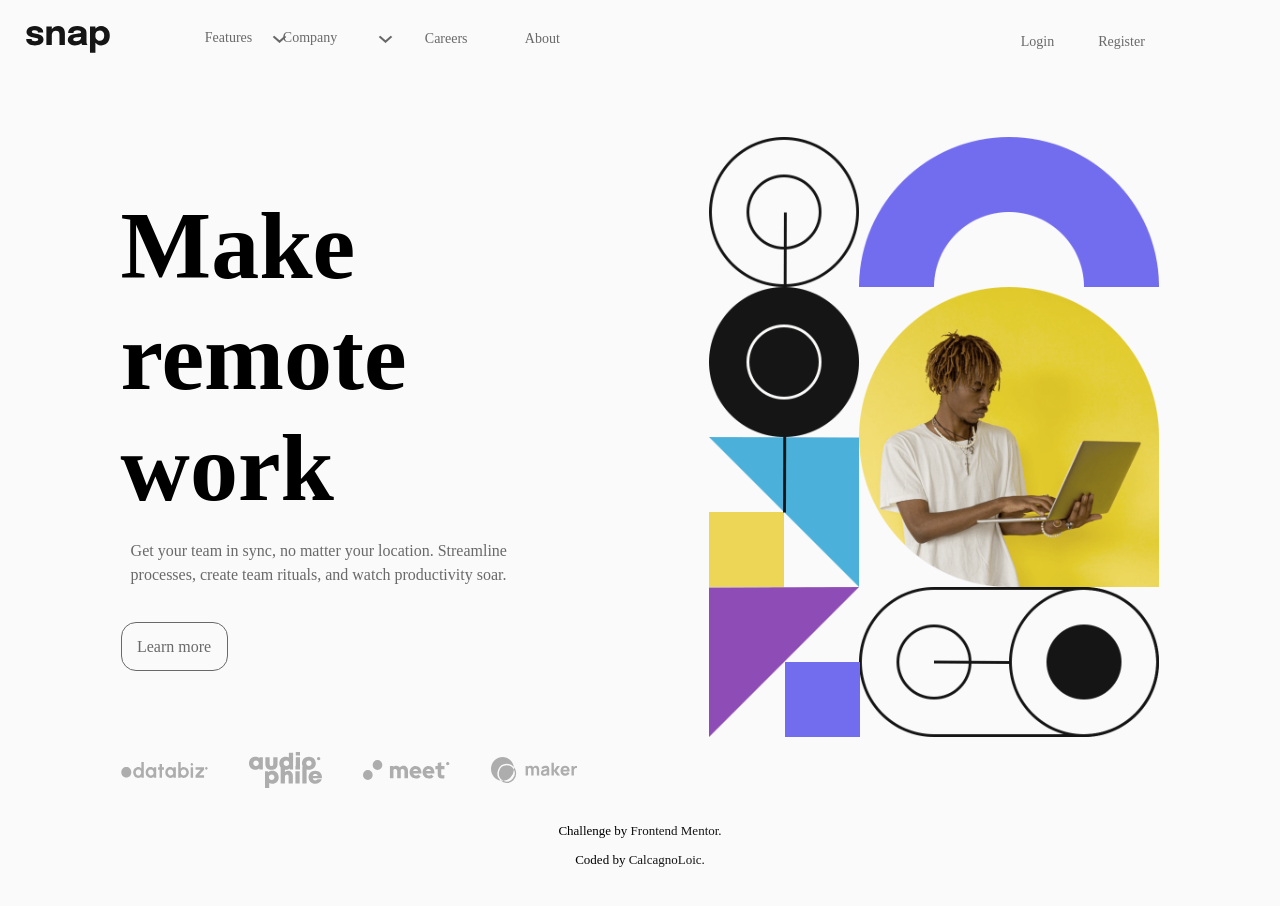
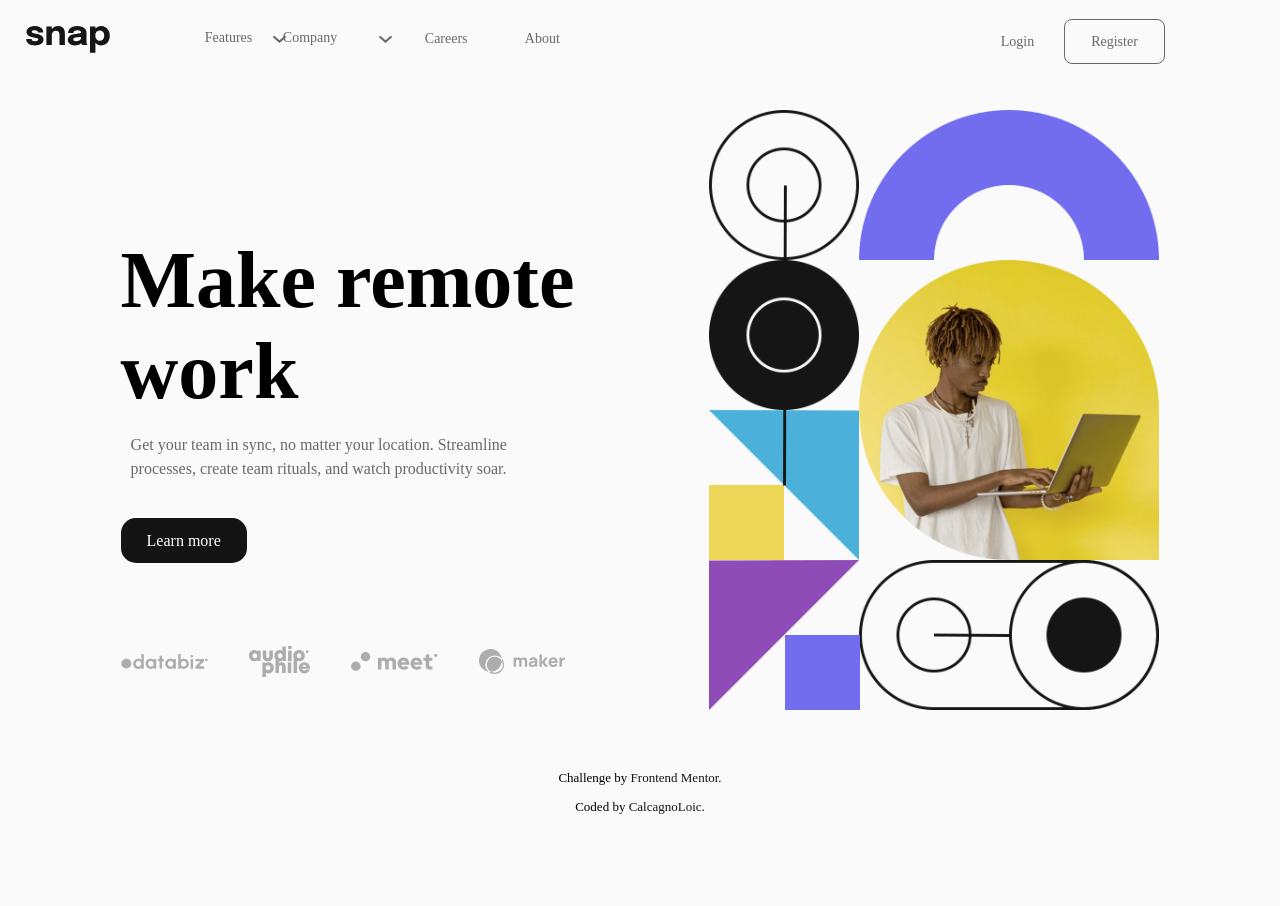
Before and after one commit to CalcagnoLoic/dropdown_navigation_FrontendMentor, a plain HTML site: page index.html in a window 1280 px wide. Drawn offline with Linux system fonts and the light colour scheme; a web font is replaced by a local one.

Commit message:
fix: correction of DOM + style on button

```diff
--- a/assets/sass/style.scss
+++ b/assets/sass/style.scss
@@ -267,9 +267,11 @@ body {
                         right: 15%;
                         top: 3.5%;
                         a {
-                            padding: 20px;
-                            width: 45px;
-                            border: none;
+                            padding: 14px 26px;
+                            border: 1px solid hsl(0, 0%, 41%);
+                            &:first-child {
+                                border: none;
+                            }
                         }
                     }
                 }
@@ -288,7 +290,7 @@ body {
                     margin-right: 6%;
                     text-align: left;
                     h1 {
-                        font-size: 6rem;
+                        font-size: 5rem;
                         text-align: left;
                         margin-bottom: 0;
                     }
@@ -302,6 +304,17 @@ body {
                         display: flex;
                         justify-content: left;
                     }
+                    a {
+                        background-color: hsl(0, 0%, 8%);
+                        color: white;
+                        border: none;
+                        padding: 14px 26px;
+                        &:hover {
+                            border: 1px solid hsl(0, 0%, 41%);
+                            color: black;
+                            background-color: transparent;
+                        }
+                    }
                 }
                 .section2 {
                     .desktop {
@@ -309,10 +322,9 @@ body {
                         width: 450px;
                         margin-bottom: 25px;
                     }
-                    }
                     .mobile {
                         display: none;
-
+                    }
                 }
             }
         }
--- a/index.html
+++ b/index.html
@@ -60,8 +60,7 @@
                 <a href="#">Learn more</a>
                 <div class="logo">
                     <img src="assets/images/client-databiz.svg" alt="Logo Databiz" class="logoft">
-                    <img src="assets/images/client-audiophile.svg" alt="Logo Audiophile" cla
-                    audiophile>
+                    <img src="assets/images/client-audiophile.svg" alt="Logo Audiophile" class="audiophile">
                     <img src="assets/images/client-meet.svg" alt="Logo Meet" class="logoft">
                     <img src="assets/images/client-maker.svg" alt="Logo Maker" class="logoft">
                 </div>
```
Also changed, not shown: assets/css/style.css, 1 other file.
